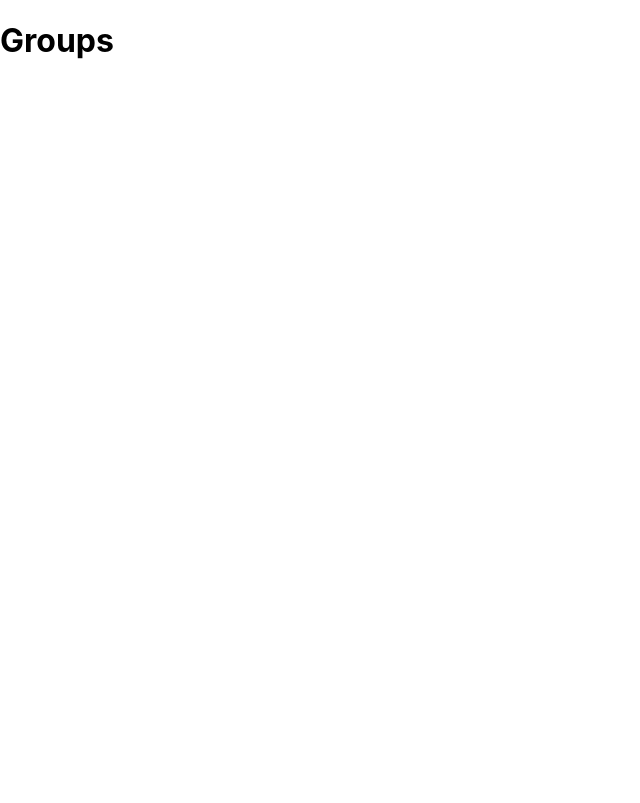
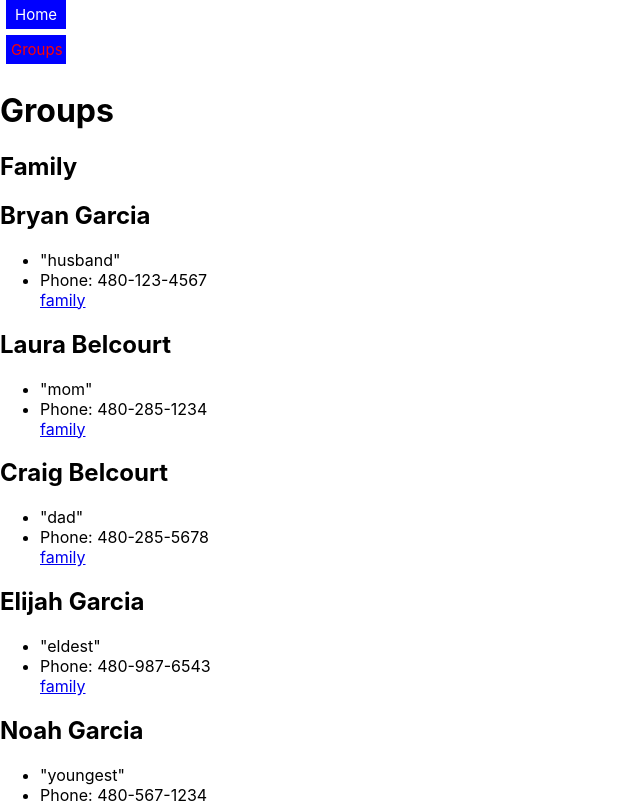
Before and after one commit to belc0011/address-book-app, a React (Create React App) app: page /groups in a window 1280 px wide. Shown: the top 803 px of the page, without its empty margins (0-640 px from the left). Built offline with nearby package versions, Linux system fonts and the light colour scheme; data requests are answered from the project's data file.

Commit message:
create family group

```diff
--- a/src/App.js
+++ b/src/App.js
@@ -2,14 +2,17 @@ import logo from './logo.svg';
 import './App.css';
 import NavBar from './NavBar';
 import AddressBook from './AddressBook';
+import Groups from './Groups';
 
 function App() {
+
   return (
     <div className="App">
       <header>
         <NavBar />
       </header>
       <AddressBook />
+      <Groups />
     </div>
   );
 }
--- a/src/Groups.js
+++ b/src/Groups.js
@@ -1,11 +1,34 @@
 import React from 'react';
 import NavBar from './NavBar';
+import { useEffect, useState} from'react';
+import ContactCard from './ContactCard';
 
 function Groups() {
+    const [groupContacts, setGroupContacts] = useState([]);
+    useEffect(() => {
+        fetch("http://localhost:3000/contacts")
+        .then(res => res.json())
+        .then(data => setGroupContacts(data))
+        .catch(error => console.error(error));
+    }, [])
+
     return (
         <div>
-            <h1>Groups</h1>
-            <div></div>
+            <header>
+                <NavBar />
+            </header>
+            <main>
+                <h1>Groups</h1>
+                <h2>Family</h2>
+                <div>
+                    {groupContacts.filter(contact => contact.group === "family")
+                    .map(contact => {
+                        return (
+                            <ContactCard name={contact.name} phone={contact.phone} nickname={contact.nickname} favorite={contact.favorite} key={contact.id} group={contact.group}/>
+                        )
+                    })}
+                </div>
+            </main>
         </div>
     )
 }
```
